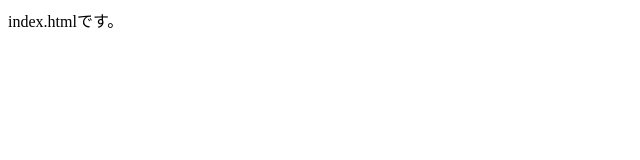
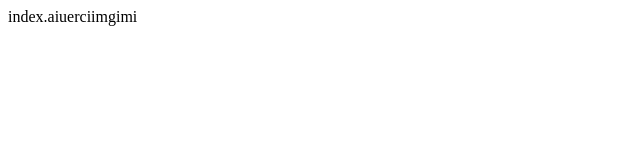
Before and after one commit to kinjoyuta/ramen-web, a plain HTML site: page index.html in a window 1280 px wide. Shown: the full height of the page, 0-640 px from the left. Drawn offline with Linux system fonts and the light colour scheme.

Commit message:
修正しました

```diff
--- a/index.html
+++ b/index.html
@@ -7,6 +7,7 @@
     <title>Document</title>
 </head>
 <body>
-    index.htmlです。
+    index.aiuerciimgimi
+
 </body>
 </html>
```
